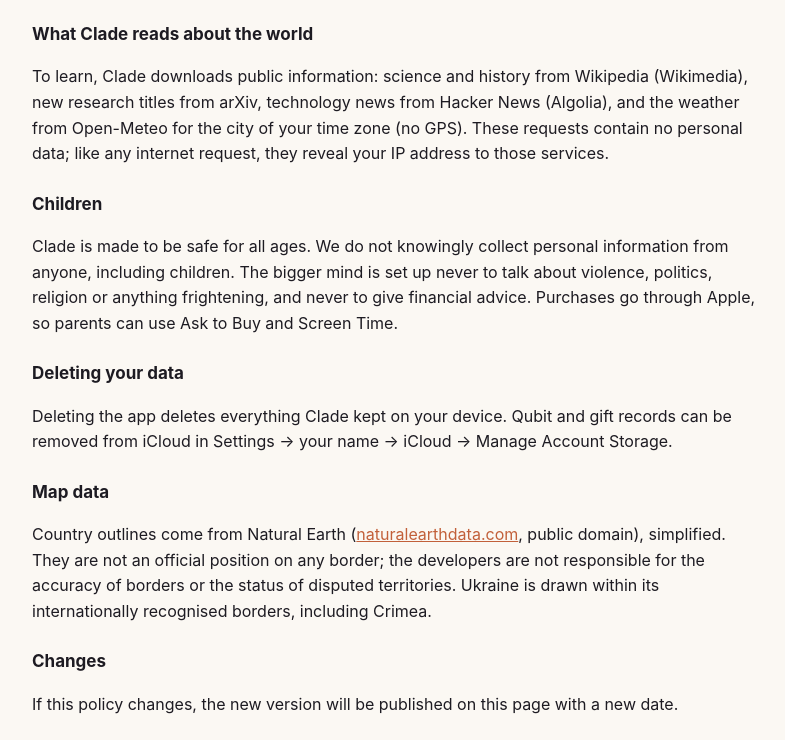
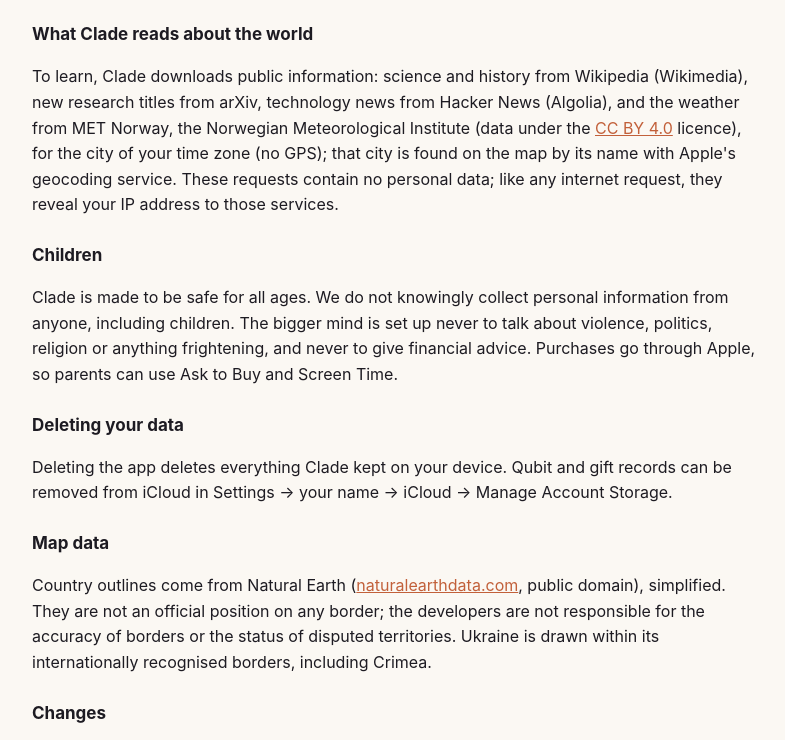
Before and after one commit to commelnyk/Clade, a plain HTML site: page privacy.html in a window 1280 px wide. Shown: the part 1699-2439 px from the top of the page, without its empty margins (244-1029 px from the left). Drawn offline with Linux system fonts and the light colour scheme.

Commit message:
Update privacy.html

```diff
--- a/privacy.html
+++ b/privacy.html
@@ -64,7 +64,7 @@
 <p>Only if you subscribe to the bigger mind: what you write or say to Clade (as text), drawings you make on the glass, and a short context (Clade's version, words you taught it, recent conversations and things it remembers about you, the weather) are sent over an encrypted connection through our small server to <strong>Anthropic</strong>, which provides the Claude model that writes Clade's answers. Our server checks your subscription with Apple using the signed App Store transaction, and keeps only an anonymous transaction number with usage counters for the current 30-day period (number of requests and their cost, deleted automatically 60 days after the last request) and the result of the subscription check (kept for up to 6 hours). It does not store what you send. Anthropic processes the request under its own terms and privacy policy: <a href="https://www.anthropic.com/legal/privacy">anthropic.com/legal/privacy</a>. Without the subscription, nothing of this is sent anywhere.</p>
 
 <h3>What Clade reads about the world</h3>
-<p>To learn, Clade downloads public information: science and history from Wikipedia (Wikimedia), new research titles from arXiv, technology news from Hacker News (Algolia), and the weather from Open-Meteo for the city of your time zone (no GPS). These requests contain no personal data; like any internet request, they reveal your IP address to those services.</p>
+<p>To learn, Clade downloads public information: science and history from Wikipedia (Wikimedia), new research titles from arXiv, technology news from Hacker News (Algolia), and the weather from MET Norway, the Norwegian Meteorological Institute (data under the <a href="https://creativecommons.org/licenses/by/4.0/">CC BY 4.0</a> licence), for the city of your time zone (no GPS); that city is found on the map by its name with Apple's geocoding service. These requests contain no personal data; like any internet request, they reveal your IP address to those services.</p>
 
 <h3>Children</h3>
 <p>Clade is made to be safe for all ages. We do not knowingly collect personal information from anyone, including children. The bigger mind is set up never to talk about violence, politics, religion or anything frightening, and never to give financial advice. Purchases go through Apple, so parents can use Ask to Buy and Screen Time.</p>
@@ -115,7 +115,7 @@
 <p>Лише якщо ти оформиш підписку на більший розум: те, що ти пишеш чи кажеш Clade (текстом), малюнки на склі й короткий контекст (версія Clade, слова, яких ти його навчив, нещодавні розмови й те, що він пам'ятає про тебе, погода) надсилаються захищеним з'єднанням через наш невеликий сервер до <strong>Anthropic</strong> — компанії, чия модель Claude пише відповіді Clade. Наш сервер перевіряє підписку в Apple за підписаною транзакцією App Store і зберігає лише анонімний номер транзакції з лічильниками використання за поточні 30 днів (кількість запитів і їхня вартість; видаляються автоматично через 60 днів після останнього запиту) та результат перевірки підписки (до 6 годин). Те, що ти надсилаєш, він не зберігає. Anthropic обробляє запит за своїми умовами й політикою конфіденційності: <a href="https://www.anthropic.com/legal/privacy">anthropic.com/legal/privacy</a>. Без підписки нічого з цього нікуди не надсилається.</p>
 
 <h3>Що Clade читає про світ</h3>
-<p>Щоб учитися, Clade завантажує відкриту інформацію: науку й історію з Вікіпедії (Wikimedia), назви нових досліджень з arXiv, новини технологій з Hacker News (Algolia) і погоду з Open-Meteo для міста твого часового поясу (без GPS). Ці запити не містять особистих даних; як і будь-який запит в інтернеті, вони показують цим сервісам твою IP-адресу.</p>
+<p>Щоб учитися, Clade завантажує відкриту інформацію: науку й історію з Вікіпедії (Wikimedia), назви нових досліджень з arXiv, новини технологій з Hacker News (Algolia) і погоду від MET Norway — Норвезького метеорологічного інституту (дані за ліцензією <a href="https://creativecommons.org/licenses/by/4.0/">CC BY 4.0</a>) — для міста твого часового поясу (без GPS); це місто знаходить на карті за назвою геокодер Apple. Ці запити не містять особистих даних; як і будь-який запит в інтернеті, вони показують цим сервісам твою IP-адресу.</p>
 
 <h3>Діти</h3>
 <p>Clade зроблений безпечним для будь-якого віку. Ми свідомо не збираємо особисту інформацію ні в кого, зокрема в дітей. Більший розум налаштований ніколи не говорити про насильство, політику, релігію чи щось страшне й ніколи не давати фінансових порад. Покупки проходять через Apple, тож батьки можуть користуватися «Попросити купити» та «Екранним часом».</p>
@@ -166,7 +166,7 @@
 <p>Nur wenn du den größeren Geist abonnierst: Was du Clade schreibst oder sagst (als Text), deine Zeichnungen auf dem Glas und ein kurzer Kontext (Clades Version, Wörter, die du ihm beigebracht hast, letzte Gespräche und was er sich über dich merkt, das Wetter) werden verschlüsselt über unseren kleinen Server an <strong>Anthropic</strong> gesendet, das Unternehmen, dessen Modell Claude Clades Antworten schreibt. Unser Server prüft dein Abo bei Apple anhand der signierten App-Store-Transaktion und speichert nur eine anonyme Transaktionsnummer mit Nutzungszählern für den laufenden 30-Tage-Zeitraum (Anzahl der Anfragen und ihre Kosten; automatisch 60 Tage nach der letzten Anfrage gelöscht) und das Prüfergebnis (bis zu 6 Stunden). Was du sendest, speichert er nicht. Anthropic verarbeitet die Anfrage nach eigenen Bedingungen und eigener Datenschutzrichtlinie: <a href="https://www.anthropic.com/legal/privacy">anthropic.com/legal/privacy</a>. Ohne Abo wird nichts davon irgendwohin gesendet.</p>
 
 <h3>Was Clade über die Welt liest</h3>
-<p>Zum Lernen lädt Clade öffentliche Informationen: Wissenschaft und Geschichte aus Wikipedia (Wikimedia), Titel neuer Forschung von arXiv, Technik-Nachrichten von Hacker News (Algolia) und das Wetter von Open-Meteo für die Stadt deiner Zeitzone (kein GPS). Diese Anfragen enthalten keine persönlichen Daten; wie jede Internetanfrage zeigen sie diesen Diensten deine IP-Adresse.</p>
+<p>Zum Lernen lädt Clade öffentliche Informationen: Wissenschaft und Geschichte aus Wikipedia (Wikimedia), Titel neuer Forschung von arXiv, Technik-Nachrichten von Hacker News (Algolia) und das Wetter von MET Norway, dem Norwegischen Meteorologischen Institut (Daten unter der Lizenz <a href="https://creativecommons.org/licenses/by/4.0/">CC BY 4.0</a>), für die Stadt deiner Zeitzone (kein GPS); diese Stadt wird anhand ihres Namens mit dem Geocoding-Dienst von Apple auf der Karte gefunden. Diese Anfragen enthalten keine persönlichen Daten; wie jede Internetanfrage zeigen sie diesen Diensten deine IP-Adresse.</p>
 
 <h3>Kinder</h3>
 <p>Clade ist für jedes Alter sicher gestaltet. Wir sammeln wissentlich keine persönlichen Daten, auch nicht von Kindern. Der größere Geist ist so eingestellt, dass er nie über Gewalt, Politik, Religion oder Beängstigendes spricht und nie Finanzratschläge gibt. Käufe laufen über Apple, Eltern können „Kaufanfrage“ und „Bildschirmzeit“ nutzen.</p>
@@ -217,7 +217,7 @@
 <p>Seulement si tu t'abonnes à l'esprit plus grand : ce que tu écris ou dis à Clade (sous forme de texte), tes dessins sur la vitre et un court contexte (la version de Clade, les mots que tu lui as appris, les conversations récentes et ce dont il se souvient à ton sujet, la météo) sont envoyés par une connexion chiffrée, via notre petit serveur, à <strong>Anthropic</strong>, l'entreprise dont le modèle Claude écrit les réponses de Clade. Notre serveur vérifie ton abonnement auprès d'Apple grâce à la transaction App Store signée et ne garde qu'un numéro de transaction anonyme avec des compteurs d'utilisation pour la période de 30 jours en cours (nombre de requêtes et leur coût, supprimés automatiquement 60 jours après la dernière requête) et le résultat de la vérification (jusqu'à 6 heures). Il ne conserve pas ce que tu envoies. Anthropic traite la requête selon ses propres conditions et sa politique de confidentialité : <a href="https://www.anthropic.com/legal/privacy">anthropic.com/legal/privacy</a>. Sans abonnement, rien de tout cela n'est envoyé.</p>
 
 <h3>Ce que Clade lit sur le monde</h3>
-<p>Pour apprendre, Clade télécharge des informations publiques : sciences et histoire depuis Wikipédia (Wikimedia), titres de nouvelles recherches sur arXiv, actualités technologiques de Hacker News (Algolia) et la météo d'Open-Meteo pour la ville de ton fuseau horaire (sans GPS). Ces requêtes ne contiennent aucune donnée personnelle ; comme toute requête sur Internet, elles révèlent ton adresse IP à ces services.</p>
+<p>Pour apprendre, Clade télécharge des informations publiques : sciences et histoire depuis Wikipédia (Wikimedia), titres de nouvelles recherches sur arXiv, actualités technologiques de Hacker News (Algolia) et la météo de MET Norway, l'Institut météorologique norvégien (données sous licence <a href="https://creativecommons.org/licenses/by/4.0/">CC BY 4.0</a>), pour la ville de ton fuseau horaire (sans GPS) ; cette ville est trouvée sur la carte d'après son nom grâce au service de géocodage d'Apple. Ces requêtes ne contiennent aucune donnée personnelle ; comme toute requête sur Internet, elles révèlent ton adresse IP à ces services.</p>
 
 <h3>Enfants</h3>
 <p>Clade est conçu pour être sûr à tout âge. Nous ne collectons sciemment aucune donnée personnelle, y compris auprès des enfants. L'esprit plus grand est réglé pour ne jamais parler de violence, de politique, de religion ni de choses effrayantes, et pour ne jamais donner de conseils financiers. Les achats passent par Apple : les parents peuvent utiliser « Demander l'autorisation » et « Temps d'écran ».</p>
@@ -238,7 +238,7 @@
 <p>Clade は、あなたの iPhone・iPad・Apple Watch に住む小さなAIの生き物です。ここでは、あなたの情報がどう扱われるかを説明します。かんたんに言うと：<strong>ほとんどすべてはあなたのデバイスの中にとどまり、広告・分析・トラッキングはありません。</strong></p>
 
 <h3>運営者</h3>
-<p>Clade は Sergii Melnyk が開発しています。連絡先：com.melnyk@gmail.com</p>
+<p>Clade は Sergii Melnyk が開発しています。連絡先：com.melnyk@gmail.com.</p>
 
 <h3>デバイスの中にとどまるもの</h3>
 <ul>
@@ -268,7 +268,7 @@
 <p>大きな知性を購読した場合に限り：あなたが Clade に書いたこと・話したこと（テキストとして）、ガラスにかいた絵、短い文脈（Clade のバージョン、あなたが教えた言葉、最近の会話と Clade があなたについて覚えていること、天気）が、暗号化された接続で私たちの小さなサーバーを経由して <strong>Anthropic</strong>（Clade の答えを書く Claude モデルの提供元）に送られます。私たちのサーバーは、署名された App Store のトランザクションを使って Apple に購読状況を確認し、匿名のトランザクション番号と、現在の30日間の利用カウンター（リクエスト数とその費用。最後のリクエストから60日後に自動削除）、確認結果（最長6時間）だけを保持します。送られた内容は保存しません。Anthropic は自社の規約とプライバシーポリシーに従ってリクエストを処理します：<a href="https://www.anthropic.com/legal/privacy">anthropic.com/legal/privacy</a>。購読していない場合、これらは一切送信されません。</p>
 
 <h3>Clade が世界について読むもの</h3>
-<p>学ぶために、Clade は公開されている情報をダウンロードします：Wikipedia（Wikimedia）の科学と歴史、arXiv の新しい研究のタイトル、Hacker News（Algolia）の技術ニュース、そしてあなたのタイムゾーンの都市の天気（Open-Meteo、GPS は使いません）。これらのリクエストに個人データは含まれません。ただし、すべてのインターネット通信と同じく、あなたの IP アドレスはこれらのサービスに伝わります。</p>
+<p>学ぶために、Clade は公開されている情報をダウンロードします：Wikipedia（Wikimedia）の科学と歴史、arXiv の新しい研究のタイトル、Hacker News（Algolia）の技術ニュース、そしてあなたのタイムゾーンの都市の天気（ノルウェー気象研究所 MET Norway、データは <a href="https://creativecommons.org/licenses/by/4.0/">CC BY 4.0</a> ライセンス。GPS は使いません。都市の位置は、その名前から Apple のジオコーディングサービスで調べます）。これらのリクエストに個人データは含まれません。ただし、すべてのインターネット通信と同じく、あなたの IP アドレスはこれらのサービスに伝わります。</p>
 
 <h3>子どもについて</h3>
 <p>Clade はすべての年齢にとって安全になるよう作られています。子どもを含め、だれからも個人情報を意図的に集めることはありません。大きな知性は、暴力・政治・宗教・こわいことについて話さず、お金のアドバイスもしないよう設定されています。購入は Apple を通るため、保護者は「承認と購入のリクエスト」や「スクリーンタイム」を使えます。</p>
```
